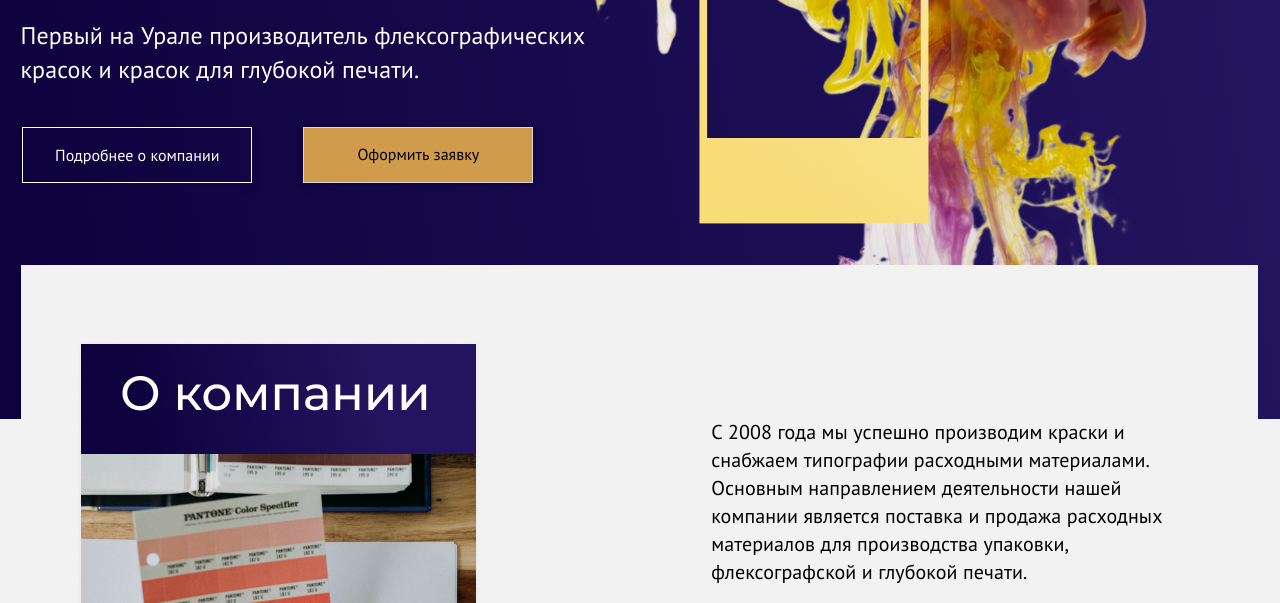
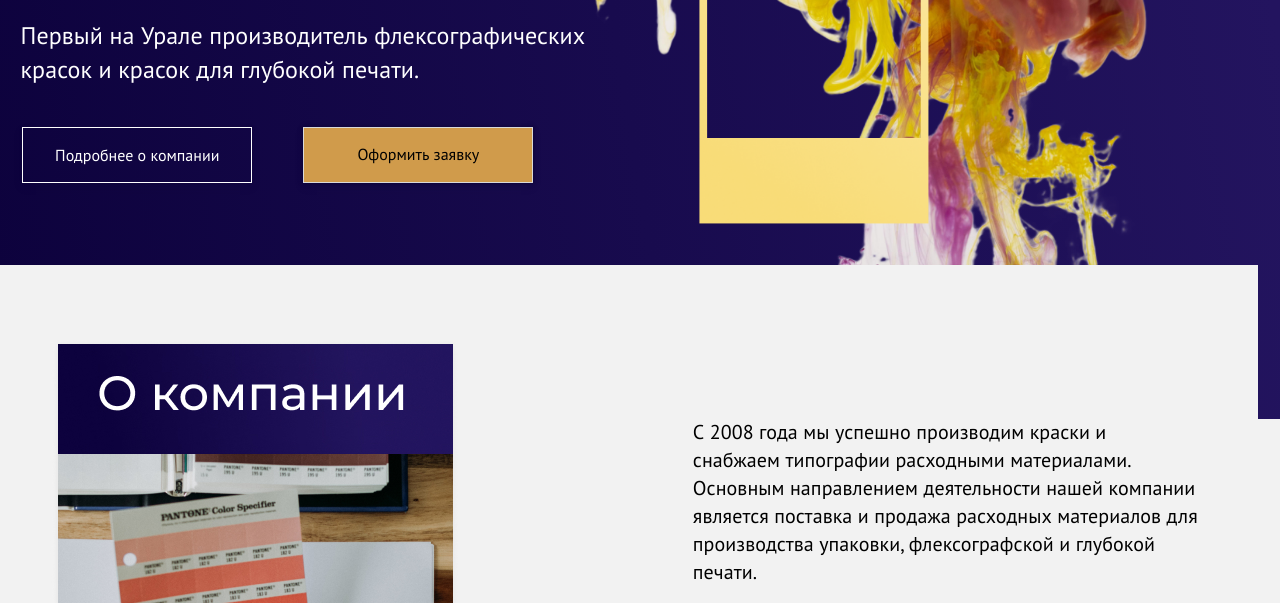
Before and after one commit to AlenaZemlemerova/Polyflex, a plain HTML site: page index.html in a window 1280 px wide. Shown: the part 274-877 px from the top of the page. Drawn offline with Linux system fonts and the light colour scheme.

Commit message:
changed the center

```diff
--- a/css/_vars.sass
+++ b/css/_vars.sass
@@ -4,4 +4,4 @@ $frameColor: #FAE28C
 $buttonColor: #D09B4B
 $textColorB: #000
 $textClorW: #FFF
-$widthSite: 1285px
+$widthSite: 1330px
```
Also changed, not shown: css/style.css, 1 other file.
